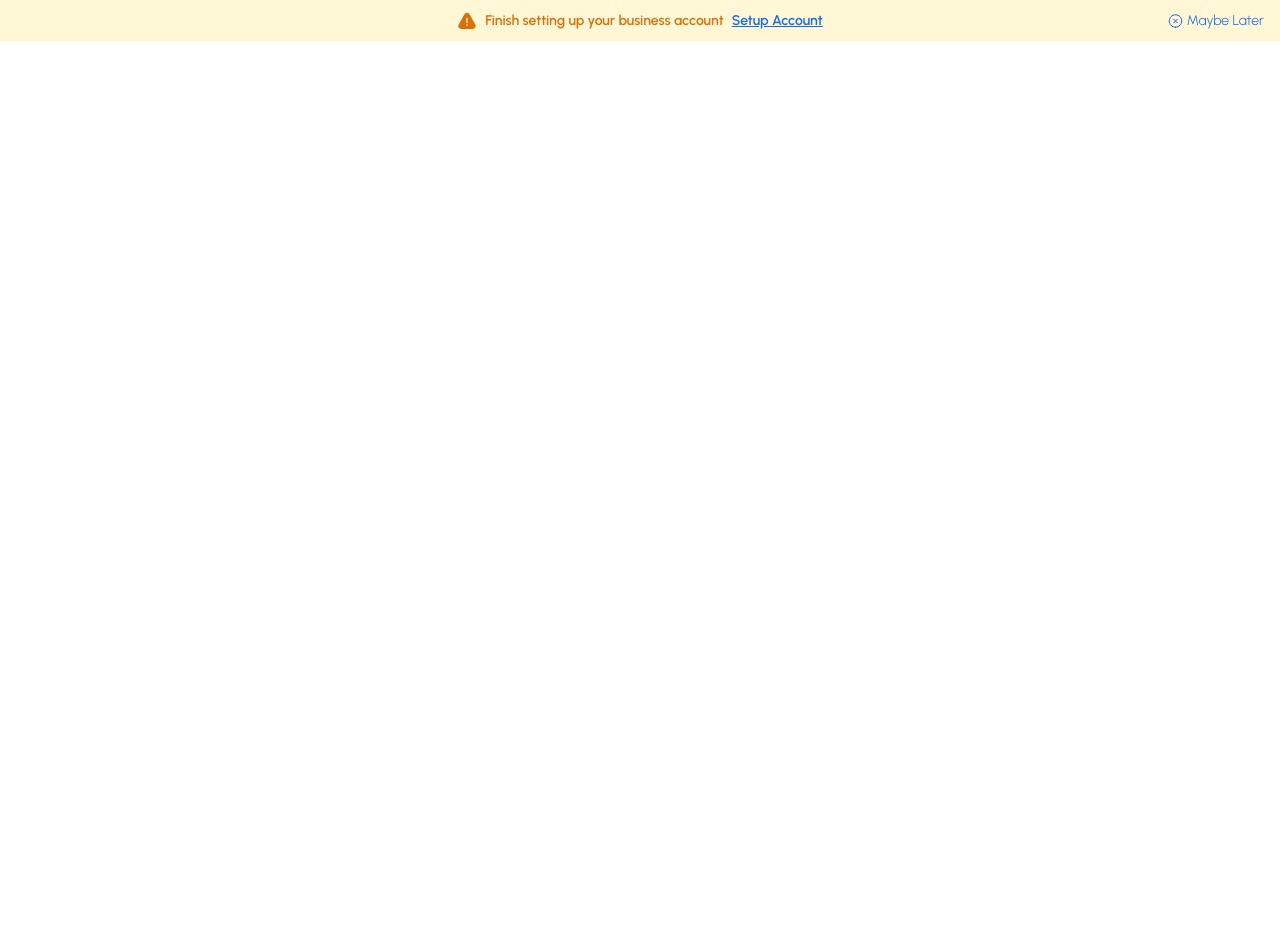
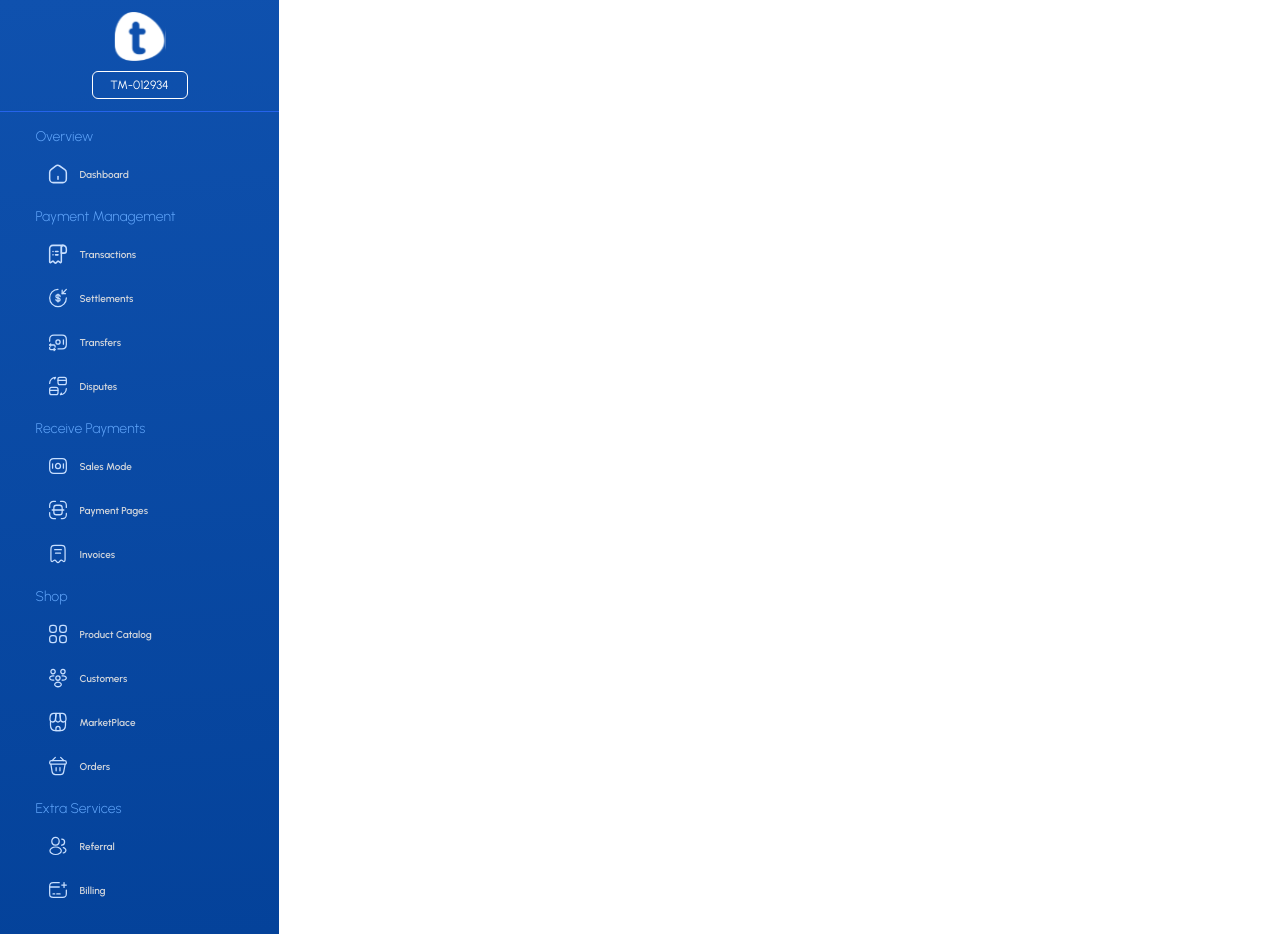
Before and after one commit to ejawuku/Dashboard, a Next.js app: page / in a window 1280 px wide. Before the commit the page ends 800 px from the top, so only its background shows below. Built offline with nearby package versions, Linux system fonts and the light colour scheme.

Commit message:
sidenav changes

```diff
--- a/app/(components)/sidenav.tsx
+++ b/app/(components)/sidenav.tsx
@@ -18,13 +18,13 @@ export default function Sidenav() {
           href: "",
         },
         {
-          label: "Transfers",
-          icon: "/icons/transfers-icon.svg",
+          label: "Settlements",
+          icon: "/icons/settlements-icon.svg",
           href: "",
         },
         {
-          label: "Settlements",
-          icon: "/icons/settlements-icon.svg",
+          label: "Transfers",
+          icon: "/icons/transfers-icon.svg",
           href: "",
         },
         {
@@ -43,7 +43,7 @@ export default function Sidenav() {
           href: "",
         },
         {
-          label: "Payment Links & QR",
+          label: "Payment Pages",
           icon: "/icons/payment-links-icon.svg",
           href: "",
         },
@@ -84,6 +84,8 @@ export default function Sidenav() {
           href: "",
         },
         { label: "Billing", icon: "/icons/billing-icon.svg", href: "" },
+        // { label: "Settings", icon: "/icons/billing-icon.svg", href: "" },
+        // { label: "Logout", icon: "/icons/billing-icon.svg", href: "" },
       ],
     },
   ];
--- a/app/page.tsx
+++ b/app/page.tsx
@@ -10,6 +10,7 @@ import Setupbanner from "./(components)/setup-banner";
 
 export default function Home() {
   return <div>
-    <Setupbanner/>
+    <Sidenav/>
+
   </div>;
 }
```
